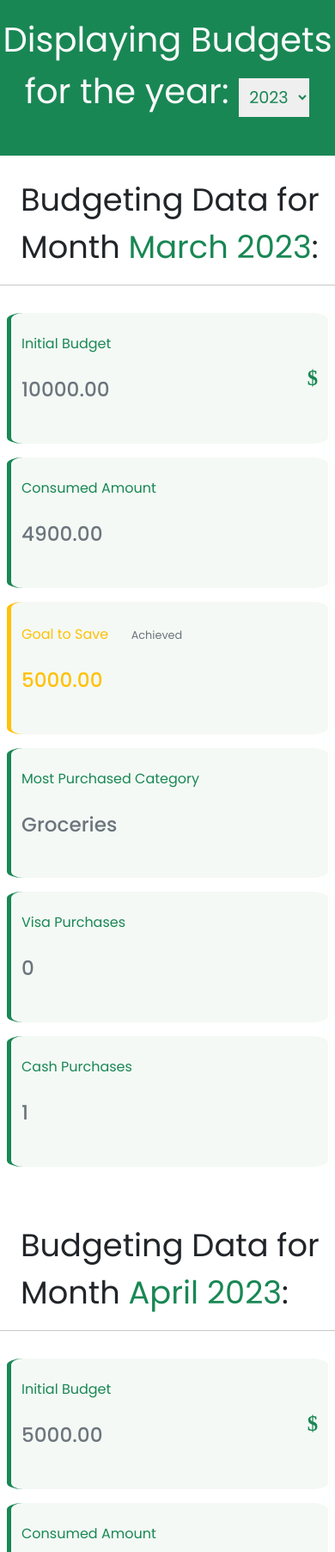
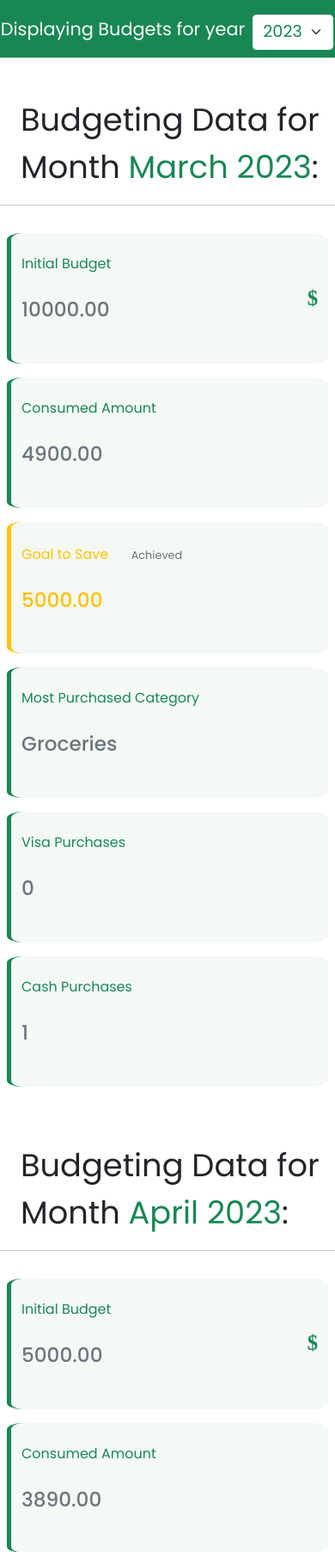
Before and after one commit to MariamAtef226/House-Wallet, a PHP site: page /past.php in a window 390 px wide. Shown: the part 56-1861 px from the top of the page at 86% size. Run offline with PHP 8.4, Linux system fonts and the light colour scheme; the visitor is signed in with stand-in values (Sample User, id 1); data comes from the database, SQL or seed files in the repository; some libraries are stand-ins or nearby versions; some web fonts are replaced.

Commit message:
edited a bug in purchases page UI and handled complete responsivity for past months data page

```diff
--- a/css/style.css
+++ b/css/style.css
@@ -147,14 +147,13 @@ body {
     .add-caption{
       align-items: center;
     }
-    .disp-purchases-form{
+    .disp-purchases-form, .past-form-filter{
       text-align: center;
       font-size: 1.3rem !important;
       justify-content: center;
     }
     select{
       font-size: 1.2rem !important;
-
     }
     .p-table > table > thead > tr > th, .p-table > table > tbody > tr > td{
       font-size:0.8rem !important;
--- a/past.php
+++ b/past.php
@@ -34,10 +34,12 @@ $place = 'past data';
             <div class="header-purchases">
 
                 <!-- displayed month filter -->
-                <div style="font-size:2.5rem;" class="pt-3 text-center bg-success text-light pb-1">
-                    <form method="get" action="past.php" onchange="submit()">
-                        Displaying Budgets for the year:
-                        <select name="year" class="text-success p-2 border border-success">
+                <div style="font-size:2rem;" class="pt-2 text-center bg-success text-light">
+                    <form method="get" action="past.php" onchange="submit()" class="p-2 d-flex align-items-center past-form-filter">
+                        <label class="form-label col-auto ps-md-3 pe-2 pe-md-3"> Displaying Budgets for year
+                        </label>
+                            <div class="col-auto">
+                        <select style="font-size:1.6rem;" name="year" class="text-success border-success form-select ">
                             <?php
                             if (!empty($years)) {
                                 foreach ($years as $y) {
@@ -48,6 +50,7 @@ $place = 'past data';
                             ?>
 
                         </select>
+                        </div>
                     </form>
 
                 </div>
--- a/purchases.php
+++ b/purchases.php
@@ -74,7 +74,7 @@ $place = 'purchases';
                                     <div>
                                         <label class="form-label">Category</label>
                                         <select name="category" class="form-control">
-                                            <option value=""></option>
+                                            <option value="">Select a category to filter upon</option>
                                             <?php
                                             foreach ($categories as $c) {
                                             ?>
@@ -88,14 +88,14 @@ $place = 'purchases';
                                 <div class="row mb-4">
                                     <div>
                                         <label class="form-label">Cost Above</label>
-                                        <input type="text" class="form-control" id="above" name="above">
+                                        <input type="text" class="form-control" id="above" name="above" placeholder="Display purchases with cost above ...">
                                     </div>
                                 </div>
 
                                 <div class="row mb-4">
                                     <div>
                                         <label class="form-label">Cost Below</label>
-                                        <input type="text" class="form-control" id="below" name="below">
+                                        <input type="text" class="form-control" id="below" name="below" placeholder="Display purchases with cost below ...">
                                     </div>
                                 </div>
                                 <input type="hidden" class="form-control" id="costbelow" name="monthyear" value=<?= getMonthName($month) . $year ?>>
```
